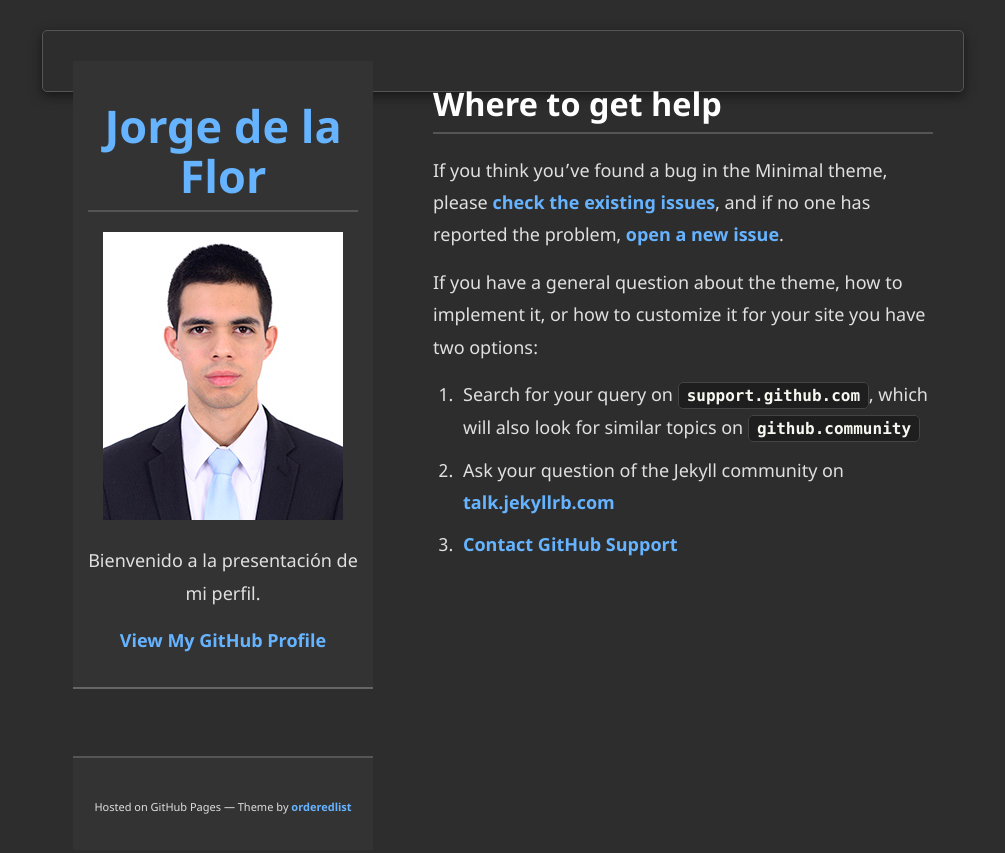
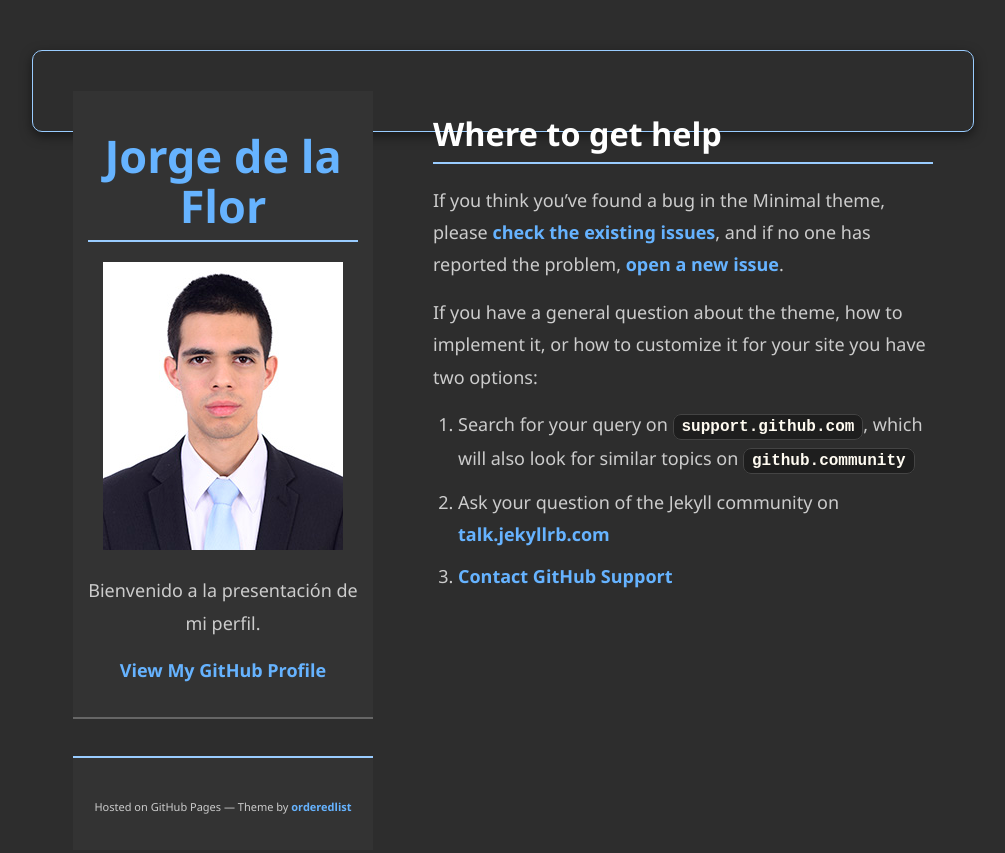
Before and after one commit to Jorge-de-la-Flor/Jorge-de-la-Flor.github.io, a Jekyll site: the page built from docs/SUPPORT.md, in a window 1280 px wide. Shown: the top 853 px of the page, without its empty margins (137-1142 px from the left). Built offline with Jekyll 4.4.1, drawn with Linux system fonts in a browser that asks for light colours; our own code applies the rules of GitHub Pages for plain Markdown files.

Commit message:
actualización scss 4

```diff
--- a/assets/css/style.scss
+++ b/assets/css/style.scss
@@ -7,21 +7,22 @@
   --bg-primary: #2d2d2d;
   --bg-secondary: #2d2d2d;
   --bg-tertiary: #333;
-  --text-primary: #ffffff; /* Blanco puro para máximo contraste */
-  --text-secondary: #e0e0e0; /* Gris muy claro */
-  --border-color: #555;
+  --text-primary: #ffffff;
+  --text-secondary: #cccccc;
+  --border-color: #99ccff;
   --accent-color: #66b3ff;
-  --accent-hover: #99ccff;
+  --accent-hover: #3399cc;
   --code-bg: #1e1e1e;
-  --code-text: #f8f8f2;
+  --code-text: #fffbf1;
 }
 
-/* Fondo principal oscuro */
+/* Fuente general */
 body {
   background-color: var(--bg-primary);
   color: var(--text-primary);
-  font-size: 18px; /* Tamaño de fuente base más grande */
-  line-height: 1.8; /* Mayor interlineado para legibilidad */
+  font-family: 'Segoe UI', Tahoma, Geneva, Verdana, sans-serif;
+  font-size: 18px;
+  line-height: 1.8;
   margin: 0;
   padding: 0;
   transition: all 0.3s ease;
@@ -32,44 +33,102 @@
   background-color: var(--bg-secondary);
   border: 1px solid var(--border-color);
   box-shadow: 0 4px 12px rgba(0, 0, 0, 0.5);
-  max-width: 900px; /* Ancho un poco mayor para mejor distribución */
-  margin: 30px auto; /* Más margen para centrar */
-  padding: 30px;
-  border-radius: 5px; /* Bordes redondeados suaves */
+  max-width: 1000px;
+  margin: 50px auto;
+  padding: 40px;
+  border-radius: 10px;
 }
 
 /* Header */
 header {
   background-color: var(--bg-tertiary);
-  border-bottom: 2px solid #666; /* Borde más grueso */
+  border-bottom: 2px solid #666;
   padding: 15px;
   text-align: center;
 }
 
-/* Enlaces mejorados */
+/* Enlaces */
 a {
   color: var(--accent-color);
   text-decoration: none;
-  font-weight: bold; /* Enlaces más destacados */
+  font-weight: bold;
   transition: color 0.2s ease;
+}
 
-  &:hover {
+a:hover {
   color: var(--accent-hover);
   text-decoration: underline;
 }
 
-  &:visited {
+a:visited {
   color: #8db3d9;
 }
+
+/* Encabezados */
+h1, h2, h3, h4, h5, h6 {
+  color: var(--text-primary);
+  border-bottom: 2px solid var(--border-color);
+  padding-bottom: 10px;
+  margin-top: 25px;
 }
 
-/* Bloques de código mejorados */
+h1 {
+  font-size: 2.5em;
+}
+
+h2 {
+  font-size: 1.8em;
+}
+
+/* Texto */
+p {
+  color: var(--text-secondary);
+  margin: 15px 0;
+  max-width: 100%;
+}
+
+/* Listas */
+ul, ol {
+  color: var(--text-secondary);
+  padding-left: 25px;
+}
+
+li {
+  margin: 10px 0;
+}
+
+/* Tablas */
+table {
+  background-color: var(--bg-secondary);
+  border: 1px solid var(--border-color);
+  width: 100%;
+  margin: 15px 0;
+  border-collapse: collapse;
+}
+
+th, td {
+  border: 1px solid var(--border-color);
+  padding: 10px;
+}
+
+th {
+  background-color: var(--bg-tertiary);
+  color: var(--text-primary);
+  font-weight: bold;
+}
+
+td {
+  color: var(--text-secondary);
+}
+
+/* Bloques de código */
 pre, code {
   background-color: var(--code-bg);
   color: var(--code-text);
   border: 1px solid #444;
-  border-radius: 5px;
-  font-size: 16px; /* Fuente más grande para código */
+  border-radius: 8px;
+  font-family: 'Fira Code', monospace;
+  font-size: 16px;
 }
 
 pre {
@@ -83,63 +142,6 @@
   padding: 3px 8px;
 }
 
-/* Encabezados */
-h1, h2, h3, h4, h5, h6 {
-  color: var(--text-primary);
-  border-bottom: 2px solid var(--border-color);
-  padding-bottom: 10px;
-  margin-top: 25px;
-}
-
-h1 {
-  font-size: 2.5em; /* Título más grande */
-}
-
-h2 {
-  font-size: 1.8em;
-}
-
-/* Párrafos y texto */
-p {
-  color: var(--text-secondary);
-  line-height: 1.8;
-  margin: 15px 0;
-  max-width: 100%; /* Evitar que se desborde */
-}
-
-/* Listas */
-ul, ol {
-  color: var(--text-secondary);
-  padding-left: 25px;
-}
-
-li {
-  margin: 10px 0;
-  padding-left: 5px;
-}
-
-/* Tablas */
-table {
-  background-color: var(--bg-secondary);
-  border: 1px solid var(--border-color);
-  width: 100%;
-  margin: 15px 0;
-}
-
-th {
-  background-color: var(--bg-tertiary);
-  color: var(--text-primary);
-  border: 1px solid var(--border-color);
-  padding: 10px;
-  font-weight: bold;
-}
-
-td {
-  border: 1px solid var(--border-color);
-  padding: 10px;
-  color: var(--text-secondary);
-}
-
 /* Blockquotes */
 blockquote {
   background-color: var(--bg-tertiary);
@@ -150,7 +152,7 @@
   font-style: italic;
 }
 
-/* Botones si los hay */
+/* Botones */
 button, .btn {
   background-color: var(--accent-color);
   color: white;
@@ -159,10 +161,10 @@
   border-radius: 5px;
   cursor: pointer;
   transition: background-color 0.2s ease;
+}
 
-  &:hover {
+button:hover, .btn:hover {
   background-color: var(--accent-hover);
-  }
 }
 
 /* Footer */
@@ -175,7 +177,7 @@
   margin-top: 25px;
 }
 
-/* Mejoras para dispositivos móviles */
+/* Responsive */
 @media (max-width: 768px) {
   .wrapper {
     margin: 10px;
```
Lines whose indentation alone changed are shown as unchanged.
